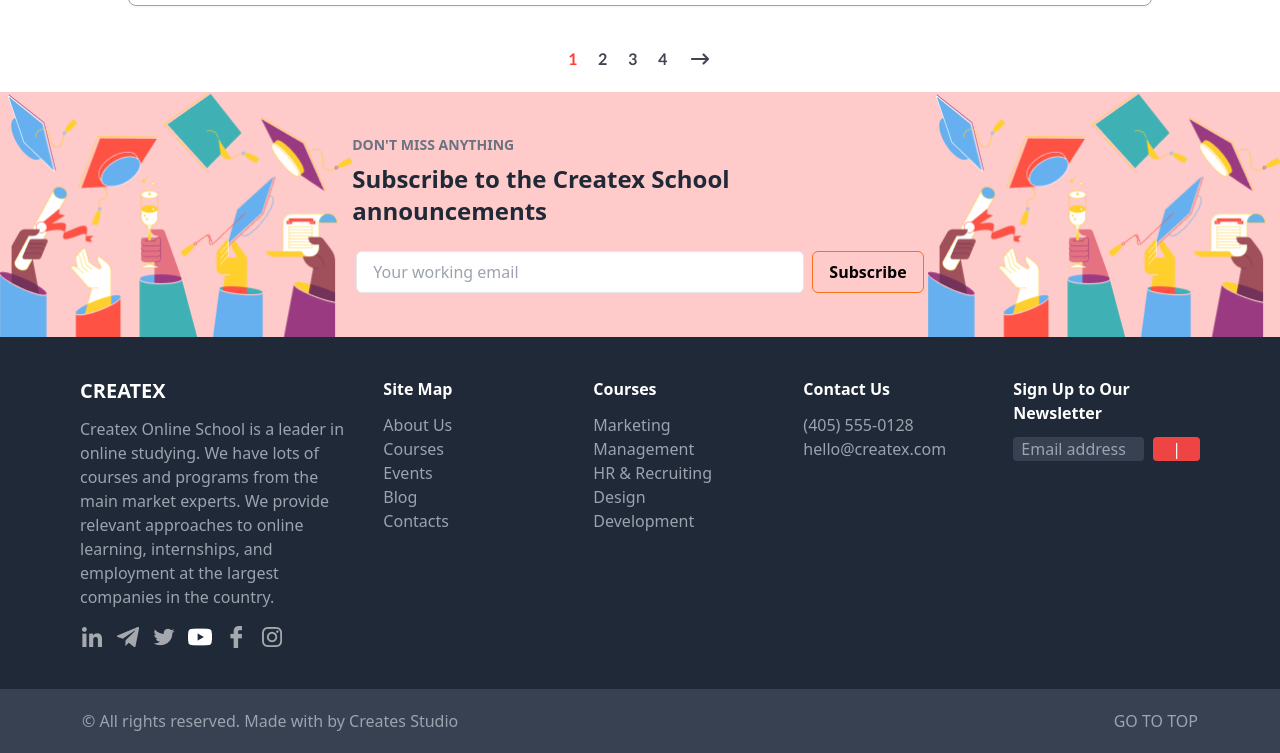
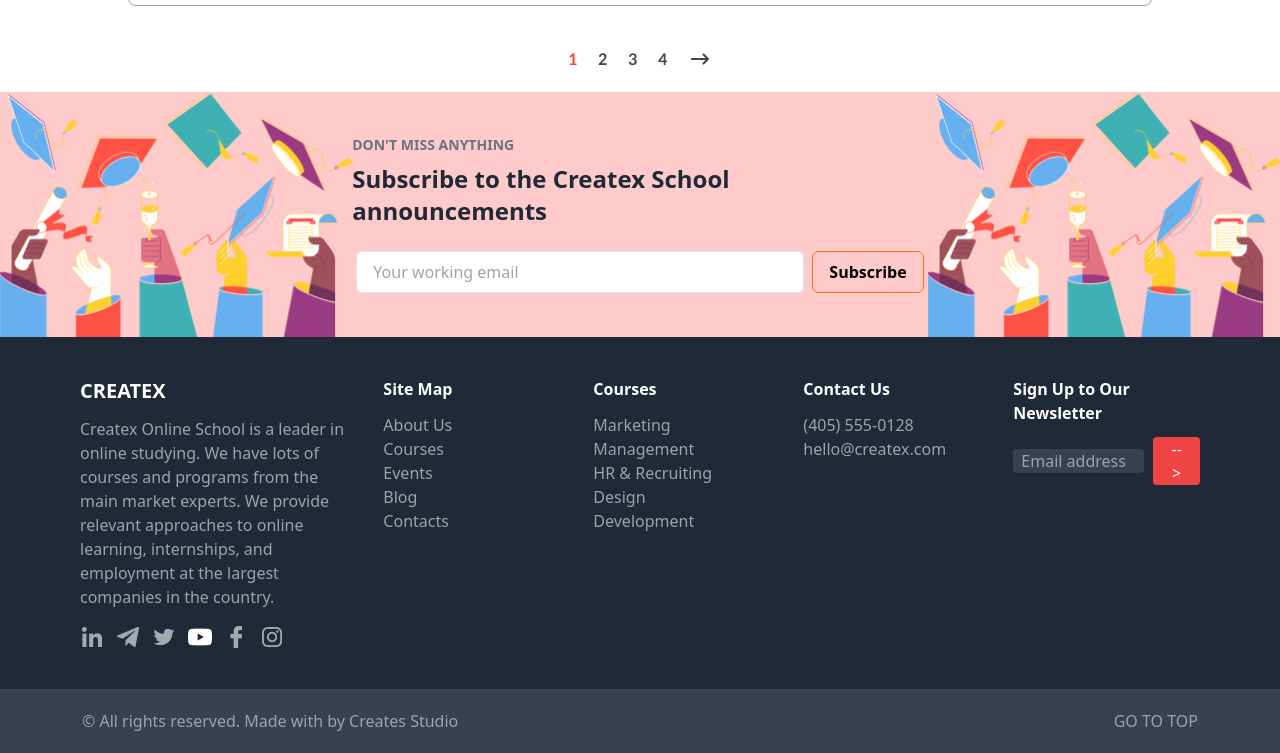
Before and after one commit to Niko-45/Git-5, a website: page src/index.html in a window 1280 px wide. Shown: the part 1627-2380 px from the top of the page. Drawn offline with nearby package versions, Linux system fonts and the light colour scheme.

Commit message:
Update index.html

```diff
--- a/src/index.html
+++ b/src/index.html
@@ -273,7 +273,7 @@
                     <div class="flex w-full items-center justify-between">
                         <input type="email" placeholder="Email address"
                             class="px-2 w-[70%]  rounded bg-gray-700 text-gray-200 ">
-                        <button class="bg-red-500 w-[25%] text-white px-4 rounded hover:bg-red-600">|</button>
+                        <button class="bg-red-500 w-[25%] text-white px-4 rounded hover:bg-red-600">--></button>
                     </div>
                 </div>
             </div>
```
